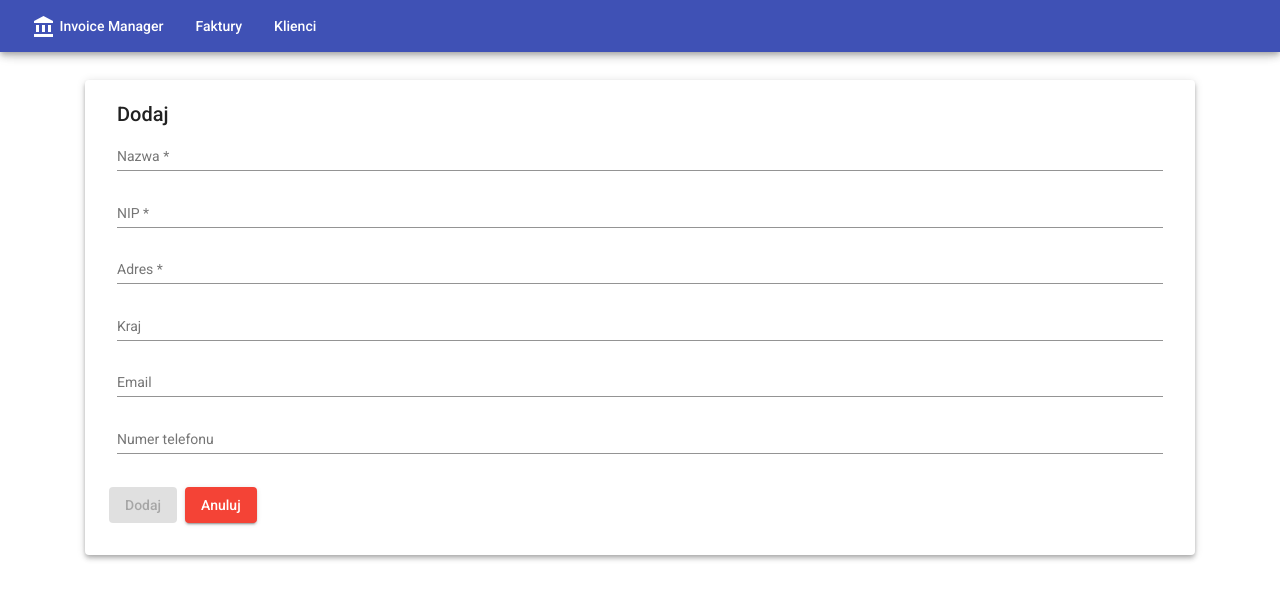
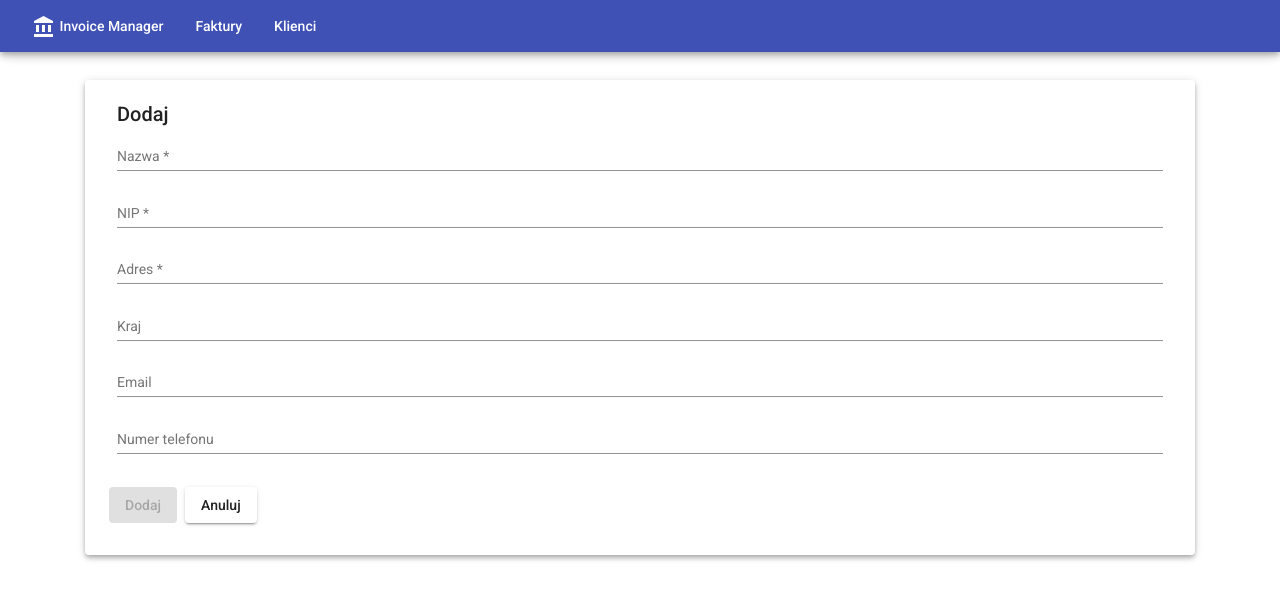
Before and after one commit to tomaszek92/InvoiceManagerClient, an Angular app: page /clients/0 in a window 1280 px wide. Shown: the top 600 px of the page. Built offline with nearby package versions, Linux system fonts and the light colour scheme.

Commit message:
Add button delete to details

```diff
--- a/src/app/clients/client-details/client-details.component.html
+++ b/src/app/clients/client-details/client-details.component.html
@@ -49,7 +49,8 @@
                 </mat-card-content>
                 <mat-card-actions>
                     <button mat-raised-button color="primary" [disabled]="!clientForm.valid">{{ getTitle() }}</button>
-                    <button type="button" mat-raised-button color="warn" (click)="cancel()">Anuluj</button>
+                    <button *ngIf="clientForm.get('id').value !== 0" type="button" mat-raised-button color="warn" (click)="deleteClient()" class="mr-0">Usuń</button>
+                    <button type="button" mat-raised-button color="basic" (click)="cancel()" class="mr-0">Anuluj</button>
                 </mat-card-actions>
         </form>
     </mat-card>
--- a/src/app/clients/client-details/client-details.component.ts
+++ b/src/app/clients/client-details/client-details.component.ts
@@ -71,6 +71,18 @@ export class ClientDetailsComponent implements OnInit {
     }
   }
 
+  deleteClient() {
+    const clientId = parseInt(this.route.snapshot.params.id, 10);
+    this.isLoading = true;
+    this.clientsService
+      .delete(clientId)
+      .subscribe(
+        () => this.cancel(),
+        error => {},
+        () => this.isLoading = false
+      );
+  }
+
   hasError(controlName: string, errorName: string) {
     return this.clientForm.controls[controlName].hasError(errorName);
   }
--- a/src/app/invoices/invoice-details/invoice-details.component.html
+++ b/src/app/invoices/invoice-details/invoice-details.component.html
@@ -78,7 +78,8 @@
                 </mat-card-content>
                 <mat-card-actions>
                     <button mat-raised-button color="primary" [disabled]="!invoiceForm.valid">{{ getTitle() }}</button>
-                    <button type="button" mat-raised-button color="warn" (click)="cancel()">Anuluj</button>
+                    <button *ngIf="invoiceForm.get('id').value !== 0" type="button" mat-raised-button color="warn" (click)="deleteInvoice()" class="mr-0">Usuń</button>
+                    <button type="button" mat-raised-button color="basic" (click)="cancel()" class="mr-0">Anuluj</button>
                 </mat-card-actions>
         </form>
     </mat-card>
--- a/src/app/invoices/invoice-details/invoice-details.component.ts
+++ b/src/app/invoices/invoice-details/invoice-details.component.ts
@@ -93,6 +93,18 @@ export class InvoiceDetailsComponent implements OnInit {
     }
   }
 
+  deleteInvoice() {
+    const invoiceId = parseInt(this.route.snapshot.params.id, 10);
+    this.isLoading = true;
+    this.invoicesService
+      .delete(invoiceId)
+      .subscribe(
+        () => this.cancel(),
+        error => {},
+        () => this.isLoading = false
+      );
+  }
+
   hasError(controlName: string, errorName: string) {
     return this.invoiceForm.controls[controlName].hasError(errorName);
   }
```
